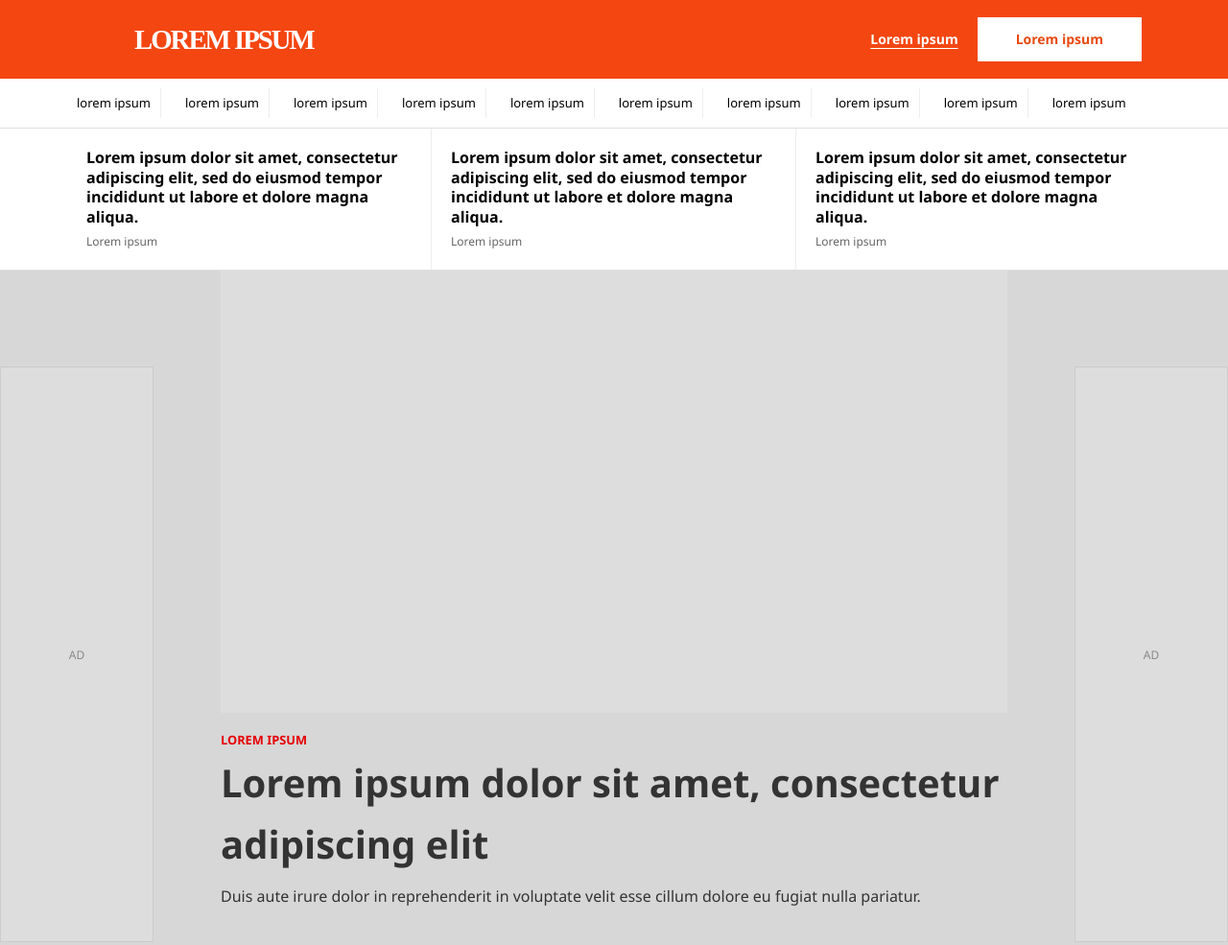
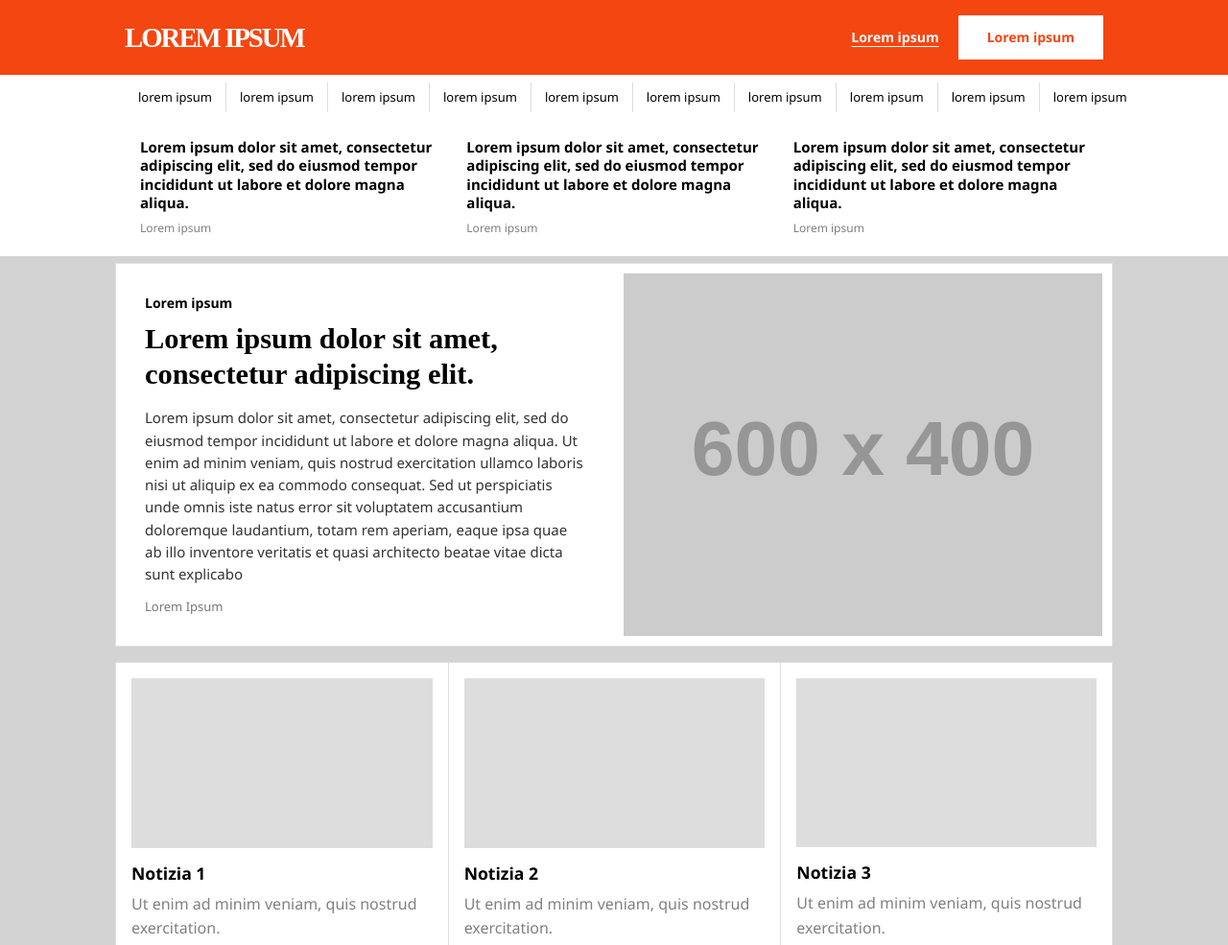
Before and after one commit to LorenzoTesi/Lorenzo_Tesi_ppm, a website: page index.html in a window 1280 px wide. Shown: the top 985 px of the page at 96% size. Drawn offline with Linux system fonts and the light colour scheme; placeholder pictures from the web are drawn by us.

Commit message:
rimossi gli ad ora c'è solo lo sfondo grigio. Aggiunto block hero per fare gli articoli con un immagine grande a dx, altre modifiche per far diventare il tutto centrato ed allineato

```diff
--- a/index.html
+++ b/index.html
@@ -8,11 +8,11 @@
 </head>
 <body>
 
+<!-- banner in alto-->
 <header class="banner">
-    <div class="container-banner">
+    <div class="inner-wrap">
         <div class="logo">LOREM IPSUM</div>
-
-        <div class="header-destra">
+        <div class="banner-destra">
             <a href="#" class="link-abbonati">Lorem ipsum</a>
             <div class="box-login">
                 <a href="#">Lorem ipsum</a>
@@ -21,8 +21,9 @@
     </div>
 </header>
 
+<!-- elenco orizzontale sotto il banner -->
 <nav class="sub-nav">
-    <div class="container">
+    <div class="inner-wrap">
         <ul>
             <li>lorem ipsum</li>
             <li>lorem ipsum</li>
@@ -38,7 +39,9 @@
     </div>
 </nav>
 
-<section class="top-news-bar container">
+<!-- 3 notizie in cima -->
+<section class="top-news-bar">
+    <div class="inner-wrap top-news-grid">
         <article class="top-news-item">
             <h4>Lorem ipsum dolor sit amet, consectetur adipiscing elit, sed do eiusmod tempor incididunt ut labore et dolore magna aliqua.</h4>
             <span class="time">Lorem ipsum</span>
@@ -51,52 +54,50 @@
             <h4>Lorem ipsum dolor sit amet, consectetur adipiscing elit, sed do eiusmod tempor incididunt ut labore et dolore magna aliqua.</h4>
             <span class="time">Lorem ipsum</span>
         </article>
+    </div>
 </section>
 
-<div class="site-ads-wrapper">
+<!-- area degli articoli -->
+<div class="page-body">
+    <div class="side-column"></div>
+    <main class="content-area">
 
-    <aside class="ad-skyscraper">
-        <div class="ad-box"><span>AD</span></div>
-    </aside>
-
-    <div class="main-content-area">
-        <div class="container">
-            <main class="content-area">
-                <article class="hero-article">
-                    <div class="placeholder-img"></div>
-                    <div class="article-body">
-                        <span class="category">Lorem ipsum</span>
-                        <h1>Lorem ipsum dolor sit amet, consectetur adipiscing elit</h1>
-                        <p>Duis aute irure dolor in reprehenderit in voluptate velit esse cillum dolore eu fugiat nulla pariatur.</p>
+        <article class="content-block block-hero">
+            <div class="block-hero__text">
+                <div>
+                    <span class="block-label">Lorem ipsum</span>
+                    <h1 class="block-hero__title">Lorem ipsum dolor sit amet, consectetur adipiscing elit.</h1>
+                    <p class="block-hero__desc">
+                        Lorem ipsum dolor sit amet, consectetur adipiscing elit, sed do eiusmod tempor incididunt ut labore et dolore magna aliqua. Ut enim ad minim veniam, quis nostrud exercitation ullamco laboris nisi ut aliquip ex ea commodo consequat. Sed ut perspiciatis unde omnis iste natus error sit voluptatem accusantium doloremque laudantium, totam rem aperiam, eaque ipsa quae ab illo inventore veritatis et quasi architecto beatae vitae dicta sunt explicabo
+                    </p>
+                    <span class="block-author">Lorem Ipsum</span>
+                </div>
+            </div>
+            <div class="block-hero__image">
+                <img src="https://placehold.co/600x400" alt="Placeholder">
             </div>
         </article>
 
         <section class="article-grid">
             <article class="card">
-                        <div class="placeholder-img small"></div>
+                <div class="placeholder-img"></div>
                 <h3>Notizia 1</h3>
                 <p>Ut enim ad minim veniam, quis nostrud exercitation.</p>
             </article>
             <article class="card">
-                        <div class="placeholder-img small"></div>
+                <div class="placeholder-img"></div>
                 <h3>Notizia 2</h3>
                 <p>Ut enim ad minim veniam, quis nostrud exercitation.</p>
             </article>
             <article class="card">
-                        <div class="placeholder-img small"></div>
+                <div class="placeholder-img"></div>
                 <h3>Notizia 3</h3>
                 <p>Ut enim ad minim veniam, quis nostrud exercitation.</p>
             </article>
         </section>
     </main>
-        </div>
-    </div>
 
-    <aside class="ad-skyscraper">
-        <div class="ad-box"><span>AD</span></div>
-    </aside>
-
-</div>
+    <div class="side-column"></div> </div>
 
 </body>
 </html>
--- a/style.css
+++ b/style.css
@@ -1,4 +1,4 @@
-/* reset e base */
+/* ── RESET ── */
 * {
     box-sizing: border-box;
     margin: 0;
@@ -8,70 +8,30 @@
 body {
     font-family: 'Segoe UI', sans-serif;
     line-height: 1.6;
-    color: #333;
+    color: gray;
     background: white;
+    width: 100%;
 }
-.site-ads-wrapper {
-    display: grid;
-    /* colonna sinistra (AD), centro, colonna destra (AD) */
-    grid-template-columns: 1fr auto 1fr;
-    background-color: #d7d7d7;
+.inner-wrap {
+    max-width: 1060px;
+    margin: 0 auto;
+    padding: 0 20px;
 }
 
-.main-site-container {
-    background-color: #fff;
-    width: 100%;
-    max-width: 1280px;
-}
-
-.ad-skyscraper {
-    display: flex;
-    justify-content: center;
-    padding-top: 100px;
-}
-
-.ad-box {
-    width: 160px;
-    height: 600px;
-    background: #ddd;
-    border: 1px solid #ccc;
-    display: flex;
-    align-items: center;
-    justify-content: center;
-    color: #888;
-    font-size: 12px;
-    position: sticky;
-    top: 80px;
-}
-
-.container {
-    max-width: 1280px;
-    margin: 0 auto;
-    padding: 0 20px;
-    padding-left: 70px;
-    padding-right: 70px;
-}
-
-/* banner arancione in alto */
+/* banner arancione sticky in alto */
 .banner {
     background: #f44611;
-    padding: 18px 20px;
-    display: flex;
-    justify-content: space-between;
-    align-items: center;
+    padding: 16px 0;
     position: sticky;
     top: 0;
     width: 100%;
     z-index: 100;
 }
-.container-banner {
-    max-width: 1280px;
-    margin: 0 auto;
-    padding: 0 20px;
+
+.banner .inner-wrap {
     display: flex;
     justify-content: space-between;
     align-items: center;
-    width: 100%;
 }
 
 .logo {
@@ -79,12 +39,11 @@ body {
     font-family: 'Roboto Slab', serif;
     font-weight: 900;
     font-size: 1.8rem;
-    padding-left: 100px;
     letter-spacing: -2px;
     text-transform: uppercase;
 }
 
-.header-destra {
+.banner-destra {
     display: flex;
     align-items: center;
     gap: 20px;
@@ -93,7 +52,7 @@ body {
 .link-abbonati {
     color: white;
     text-decoration: underline;
-    text-decoration-color: white; /* sottolineatura bianca */
+    text-decoration-color: white;
     text-underline-offset: 4px;
     font-size: 14px;
     font-weight: 700;
@@ -101,121 +60,228 @@ body {
 
 .box-login {
     background: white;
-    padding: 10px 40px;
-    margin-right: 50px;
+    padding: 10px 30px;
 }
 
 .box-login a {
-    color: #e8490f;
+    color: #f44611;
     text-decoration: none;
     font-size: 14px;
     font-weight: 700;
 }
 
 .sub-nav {
-    background: #fff;
-    border-bottom: 1px solid #e0e0e0;
-    padding: 10px 0;
+    background: white;
+    border-bottom: 1px solid white;
+    padding: 8px 0;
 }
 
 .sub-nav ul {
     list-style: none;
     display: flex;
     align-items: center;
-    gap: 15px;
-
+    gap: 0;
 }
 
 .sub-nav li {
     font-size: 13px;
-    color: #000;
+    color: black;
     font-weight: 500;
     cursor: pointer;
-    padding: 5px 10px;
+    padding: 5px 14px;
+    white-space: nowrap;
 }
 
-/* Linea verticale di separazione  */
 .sub-nav li:not(:last-child) {
-    border-right: 1px solid #eee;
+    border-right: 1px solid #ddd;
+}
+
+/* le 3 notizie in alto */
+.top-news-bar {
+    background: white;
+    border-bottom: 2px solid white;
+}
+
+.top-news-grid {
+    display: grid;
+    grid-template-columns: repeat(3, 1fr);
+    gap: 1px;
+    background-color: white;
 }
 
 .top-news-item {
-    padding: 20px;
-    border-right: 1px solid #eee; /* Riga verticale tra gli articoli */
+    padding: 18px 16px;
+    background-color: white;
 }
-/* 3 articoli in alto */
+
+.top-news-item:not(:last-child) {
+    border-right: 1px solid white;
+}
+
+.top-news-item h4 {
+    font-size: 15px;
+    font-weight: 800;
+    line-height: 1.3;
+    color: black;
+}
+
 .top-news-item .time {
     font-size: 12px;
-    color: #666;
-    margin-top: 5px;
+    color: gray;
+    margin-top: 6px;
     display: block;
 }
-.top-news-bar {
+.page-body {
     display: grid;
-    grid-template-columns: repeat(3, 1fr); /* 3 colonne uguali */
-    gap: 0;
-    border-bottom: 1px solid #e0e0e0;
+    grid-template-columns: 1fr  1060px 1fr;
+    align-items: start;
+    min-height: 100vh;
+    background: lightgray;
 }
-.top-news-item:last-child { border-right: none; }
-
-.top-news-item h4 {
-    font-size: 16px;
-    font-weight: 800; /* Molto grassetto */
-    line-height: 1.3;
-    color: #000;
+/* colonna centrale per gli articoli*/
+.page-body > .content-area {
+    grid-column: 2;
+    padding: 7px 120px 7px 120px;
+    display: flex;
+    flex-direction: column;
+    gap: 16px;
+    background-color: transparent;
 }
-/* ── LAYOUT PRINCIPALE ── */
-.main-layout {
-    display: grid;
-    grid-template-columns: 1fr 300px;
-    gap: 40px;
-    margin-top: 20px;
+/*colonne ai lati*/
+.side-column {
+    background-color: transparent;
 }
 
-.sidebar-sticky-box {
-    position: sticky;
-    top: 100px;
-    background: #f4f4f4;
-    padding: 20px;
+/* Ogni blocco articolo è un rettangolo bianco */
+.content-block {
+    background: #fff;
+    border: 1px solid #e0e0e0;
 }
 
-/* ── GRIGLIA ARTICOLI ── */
+/* block hero è il tipo di articolo con immagine che occupa metà spazio a dx e testo a sx */
+.block-hero {
+    display: grid;
+    grid-template-columns: 1fr 1fr;
+    width: 100%;
+    background-color: white;
+}
+
+.block-hero__text {
+    padding: 30px;
+    display: flex;
+    flex-direction: column;
+    justify-content: space-between;
+}
+
+.block-label {
+    font-size: 14px;
+    color: black;
+    font-weight: 700;
+    display: block;
+    margin-bottom: 8px;
+}
+
+.block-hero__title {
+    font-family: 'Roboto Slab', serif;
+    font-size: 1.9rem;
+    font-weight: 800;
+    line-height: 1.2;
+    color: #000;
+    margin-bottom: 16px;
+}
+
+.block-hero__desc {
+    font-size: 15px;
+    color: #333;
+    line-height: 1.55;
+}
+
+.block-author {
+    font-size: 13px;
+    color: #777;
+    display: block;
+    margin-top: 12px;
+}
+
+.block-hero__image {
+    overflow: hidden;
+}
+
+.block-hero__image img {
+    width: 100%;
+    height: 100%;
+    object-fit: cover;
+    display: block;
+    padding: 10px;
+}
+
 .article-grid {
     display: grid;
     grid-template-columns: repeat(3, 1fr);
-    gap: 20px;
-    margin-top: 40px;
+    gap: 0;
+}
+
+.card {
+    background: #fff;
+    padding: 16px;
+    border: 1px solid #e0e0e0;
+}
+
+.card:not(:last-child) {
+    border-right: none; /* evita bordi doppi */
 }
 
 .placeholder-img {
     background: #ddd;
     width: 100%;
     aspect-ratio: 16 / 9;
-    margin-bottom: 15px;
+    margin-bottom: 12px;
 }
 
-/* ── TIPOGRAFIA CARD ── */
-.category {
-    color: #e60005;
-    text-transform: uppercase;
-    font-size: 0.8rem;
-    font-weight: bold;
+h3 {
+    font-size: 1.1rem;
+    font-weight: 700;
+    margin-bottom: 6px;
+    color: #000;
 }
 
-h1 { font-size: 2.5rem; margin-bottom: 10px; }
-h3 { font-size: 1.2rem; margin: 10px 0; }
+/* ── RESPONSIVITÀ ── */
+@media (max-width: 1300px) {
+    .page-body {
+        grid-template-columns: 0 1fr 0;
+    }
+    .side-column {
+        display: none;
+    }
+    .content-area {
+        padding: 20px 20px 60px;
+    }
+}
 
-/* ── RESPONSIVITÀ ── */
-@media (max-width: 1024px) {
-    .main-layout {
+@media (max-width: 768px) {
+    .block-hero {
         grid-template-columns: 1fr;
     }
-    .sidebar { display: none; }
-    .article-grid { grid-template-columns: repeat(2, 1fr); }
+    .block-hero__image {
+        height: 220px;
+    }
+    .article-grid {
+        grid-template-columns: repeat(2, 1fr);
+    }
 }
 
 @media (max-width: 600px) {
-    .article-grid { grid-template-columns: 1fr; }
-    .sub-nav ul { flex-wrap: wrap; } /* I box vanno a capo se lo schermo è stretto */
-    h1 { font-size: 1.8rem; }
+    .article-grid {
+        grid-template-columns: 1fr;
+    }
+    .sub-nav ul {
+        flex-wrap: wrap;
+    }
+    .top-news-grid {
+        grid-template-columns: 1fr;
+    }
+    .top-news-item:not(:last-child) {
+        border-right: none;
+        border-bottom: 1px solid #e0e0e0;
+    }
 }
```
Lines whose indentation alone changed are shown as unchanged.
